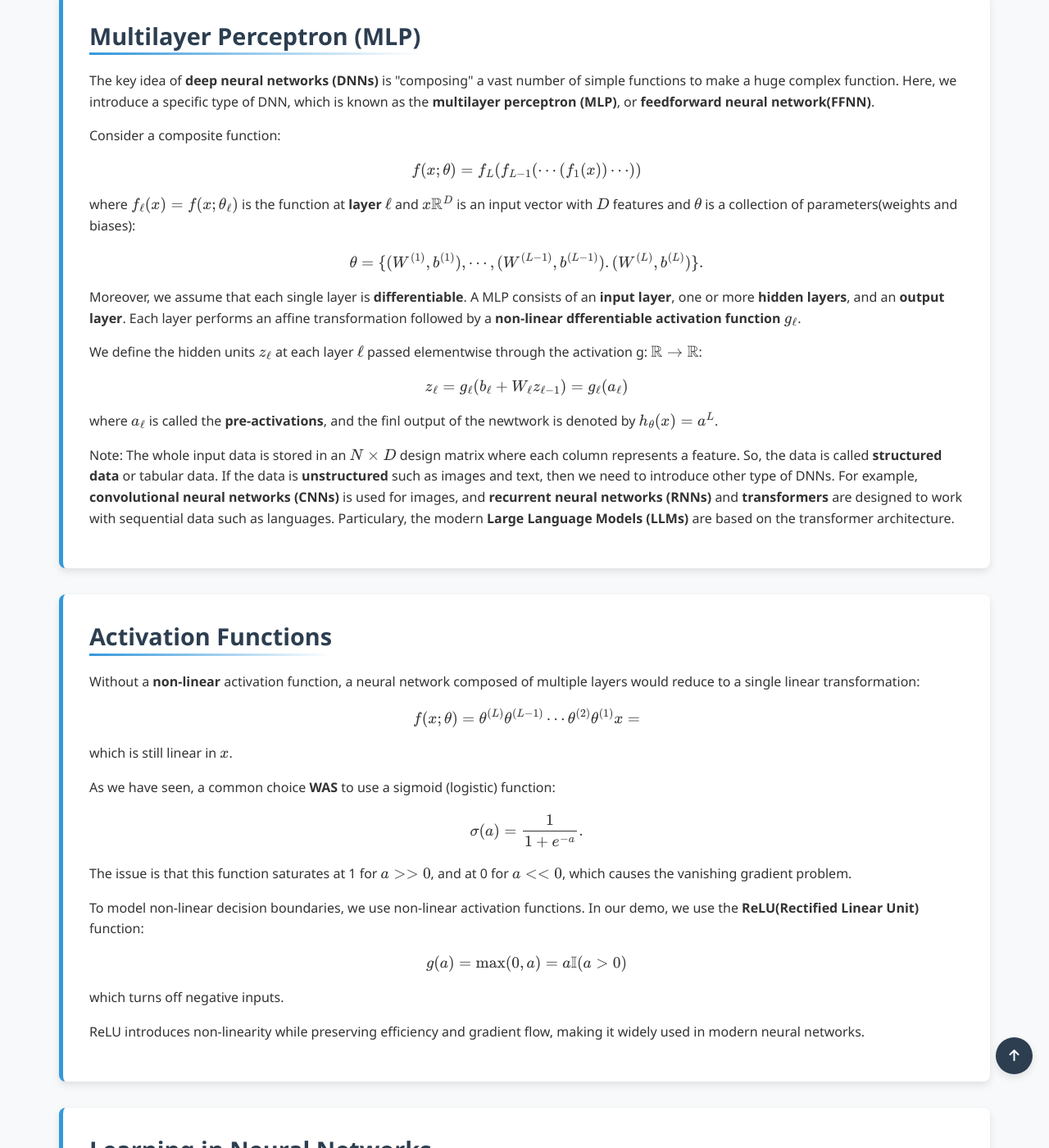
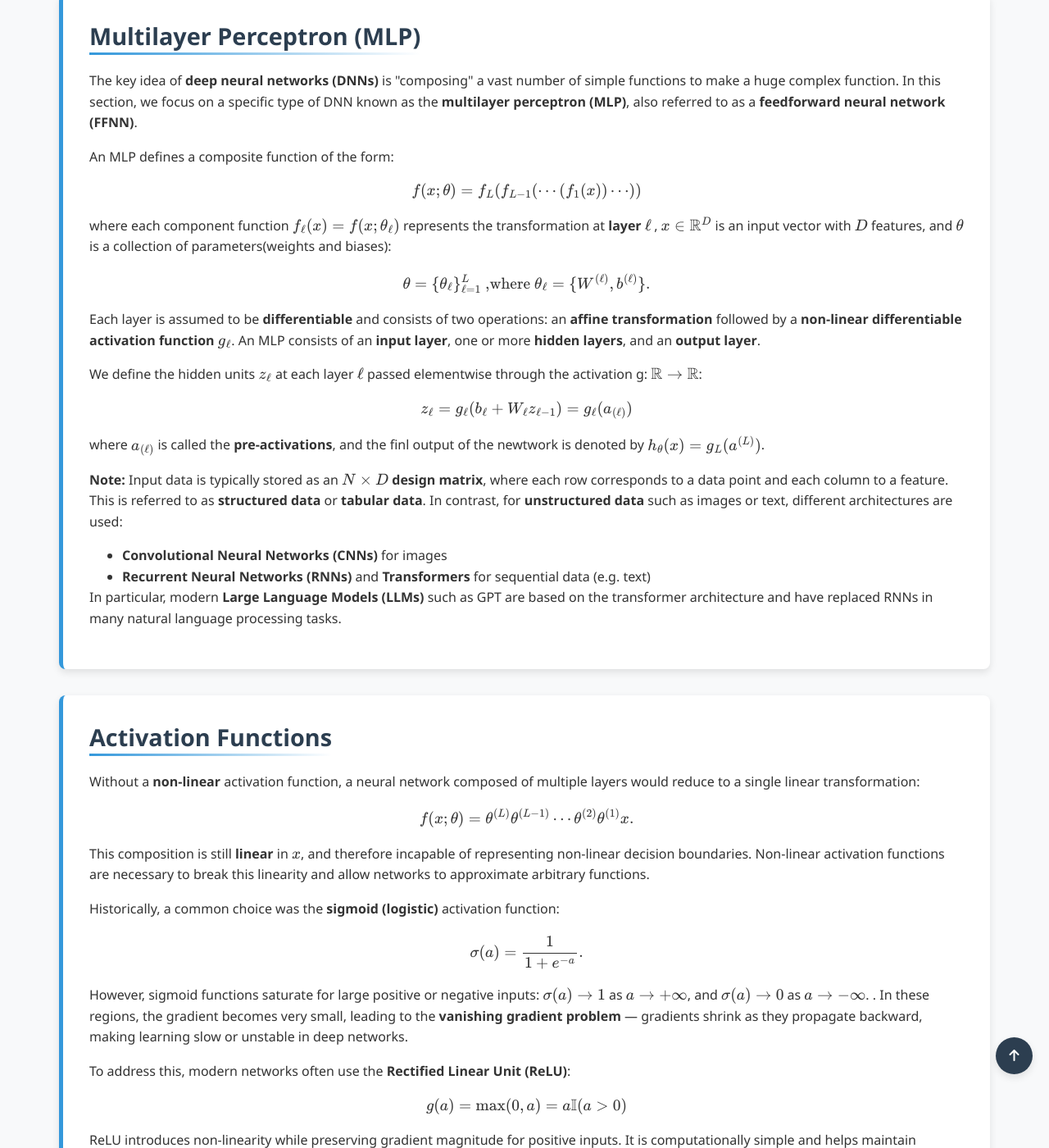
Before and after one commit to Yusukey01/yusukey01.github.io, a Jekyll site: the page built from Mathematics/Machine_learning/neural_networks.html, in a window 1280 px wide and 1400 px high, scrolled down 677 px. Shown: the whole window at 82% size. Built offline with Jekyll 4.4.1, drawn with Linux system fonts in a browser that asks for light colours; some of the changed text lies outside the part shown.

Commit message:
update V-4 NNs sections

```diff
--- a/Mathematics/Machine_learning/neural_networks.html
+++ b/Mathematics/Machine_learning/neural_networks.html
@@ -26,37 +26,53 @@ uses_python: false
                 <h2>Multilayer Perceptron (MLP)</h2>
                 <p>
                     The key idea of <strong>deep neural networks (DNNs)</strong> is "composing" a vast number of simple functions to
-                    make a huge complex function. Here, we introduce a specific type of DNN, which is known as the <strong>multilayer perceptron (MLP)</strong>, or
-                    <strong>feedforward neural network(FFNN)</strong>.
+                    make a huge complex function. In this section, we focus on a specific type of DNN known as the <strong>multilayer perceptron (MLP)</strong>,
+                    also referred to as a <strong>feedforward neural network (FFNN)</strong>.
                 </p>
+
                 <p>
-                    Consider a composite function:
+                    An MLP defines a composite function of the form:
                     \[
                     f(x ; \theta) = f_L (f_{L-1}(\cdots(f_1(x))\cdots))
                     \]
-                    where \(f_{\ell}(x) = f(x ; \theta_{\ell})\) is the function at <strong>layer</strong> \(\ell\) and \(x \mathbb{R}^D\)
-                    is an input vector with \(D\) features and \(\theta\) is a collection of parameters(weights and biases):
+
+                    where each component function \( f_\ell(x) = f(x; \theta_\ell) \) represents the transformation at
+                    <strong>layer</strong> \( \ell \,\), \( x \in \mathbb{R}^D \) is an input vector with \( D \) features, and
+                    \(\theta\) is a collection of parameters(weights and biases):
                     \[
-                    \theta = \{(W^{(1)}, b^{(1)}), \cdots,  (W^{(L-1)}, b^{(L-1)}).  (W^{(L)}, b^{(L)})\}.
+                    \theta = \{ \theta_\ell \}_{\ell=1}^L \text{ ,where } \theta_\ell = \{ W^{(\ell)}, b^{(\ell)} \}.
                     \]
-                    Moreover, we assume that each single layer is <strong>differentiable</strong>. A MLP consists of an <strong>input layer</strong>,
-                    one or more <strong>hidden layers</strong>, and an <strong>output layer</strong>. Each layer performs an affine transformation
-                    followed by a <strong>non-linear dfferentiable activation function</strong> \(g_{\ell}\).
+                </p>
+                <p>
+                     Each layer is assumed to be <strong>differentiable</strong> and consists of two operations: an <strong>affine transformation</strong> followed
+                     by a <strong>non-linear differentiable activation function</strong> \( g_\ell \). An MLP consists of an <strong>input layer</strong>, one or
+                     more <strong>hidden layers</strong>, and an <strong>output layer</strong>.
+                </p>
+
                 <p>
                     We define the hidden units \(z_{\ell}\) at each layer \(\ell\) passed  elementwise through the activation g: \(\mathbb{R} \to \mathbb{R}\):
                     \[
-                    z_{\ell} = g_{\ell}(b_{\ell} + W_{\ell}z_{\ell -1}) = g_{\ell}(a_{\ell})
+                    z_{\ell} = g_{\ell}(b_{\ell} + W_{\ell}z_{\ell -1}) = g_{\ell}(a_{(\ell)})
                     \]
-                    where \(a_{\ell}\) is called the <strong>pre-activations</strong>, and the finl output of the newtwork is denoted by
-                    \(h_\theta(x) = a^L\).
+                    where \(a_{(\ell)}\) is called the <strong>pre-activations</strong>, and the finl output of the newtwork is denoted by
+                    \(h_\theta(x) = g_L(a^{(L)})\).
                 </p>
 
+                 <p>
+                    <strong>Note:</strong> Input data is typically stored as an \( N \times D \) <strong>design matrix</strong>, where each
+                    row corresponds to a data point and each column to a feature. This is referred to as <strong>structured data</strong> or
+                    <strong>tabular data</strong>. In contrast, for <strong>unstructured data</strong> such as images or text, different architectures
+                    are used:
+                </p>
+
+                <ul style="padding-left: 40px;">
+                    <li><strong>Convolutional Neural Networks (CNNs)</strong> for images</li>
+                    <li><strong>Recurrent Neural Networks (RNNs)</strong> and <strong>Transformers</strong> for sequential data (e.g. text)</li>
+                </ul>
+
                 <p>
-                    Note: The whole input data is stored in an \(N \times D\) design matrix where each column represents a feature. So, the data is
-                    called <strong>structured data</strong> or tabular data. If the data is <strong>unstructured</strong> such as images and text,
-                    then we need to introduce other type of DNNs. For example, <strong>convolutional neural networks (CNNs)</strong> is used for images,
-                    and <strong>recurrent neural networks (RNNs)</strong> and <strong>transformers</strong> are designed to work with sequential data
-                    such as languages. Particulary, the modern <strong>Large Language Models (LLMs)</strong> are based on the transformer architecture.
+                    In particular, modern <strong>Large Language Models (LLMs)</strong> such as GPT are based on the transformer architecture and
+                    have replaced RNNs in many natural language processing tasks.
                 </p>
             </section>
 
@@ -66,29 +82,27 @@ uses_python: false
                     Without a <strong>non-linear</strong> activation function, a neural network composed of multiple layers would reduce to a
                     single linear transformation:
                     \[
-                    f(x ; \theta) = \theta^{(L)} \theta^{(L-1)}  \cdots \theta^{(2)} \theta^{(1)} x =
+                    f(x ; \theta) = \theta^{(L)} \theta^{(L-1)}  \cdots \theta^{(2)} \theta^{(1)} x.
                     \]
-                    which is still linear in \( x \).
+                    This composition is still <strong>linear</strong> in \( x \), and therefore incapable of representing non-linear decision boundaries.
+                    Non-linear activation functions are necessary to break this linearity and allow networks to approximate arbitrary functions.
                 </p>
                 <p>
-                     As we have seen, a common choice <strong>WAS</strong> to use a sigmoid (logistic) function:
-                     \[
-                     \sigma(a) = \frac{1}{1+e^{-a}}.
-                     \]
-                     The issue is that this function saturates at 1 for \(a >> 0\), and at 0 for \(a << 0\), which causes
-                     the vanishing gradient problem.
+                    Historically, a common choice was the <strong>sigmoid (logistic)</strong> activation function:
+                    \[
+                    \sigma(a) = \frac{1}{1+e^{-a}}.
+                    \]
+                    However, sigmoid functions saturate for large positive or negative inputs: \( \sigma(a) \to 1 \) as \( a \to +\infty \), and \( \sigma(a) \to 0 \) as \( a \to -\infty \). .
+                    In these regions, the gradient becomes very small, leading to the <strong>vanishing gradient problem</strong> — gradients shrink as they propagate backward, making learning
+                    slow or unstable in deep networks.
                 </p>
                 <p>
-                    To model non-linear decision boundaries, we use non-linear activation functions. In our demo,
-                    we use the <strong>ReLU(Rectified Linear Unit)</strong> function:
+                    To address this, modern networks often use the <strong>Rectified Linear Unit (ReLU)</strong>:
                     \[
                     g(a) = \max(0, a) = a \mathbb{I}(a>0)
                     \]
-                    which turns off negative inputs.
-                </p>
-                <p>
-                    ReLU introduces non-linearity while preserving efficiency and gradient flow, making it widely used
-                    in modern neural networks.
+                    ReLU introduces non-linearity while preserving gradient magnitude for positive inputs. It is computationally simple and helps maintain gradient flow during training, which
+                    is why it is now a standard choice in modern neural networks architectures.
                 </p>
             </section>
 
@@ -176,10 +190,6 @@ uses_python: false
                 </ul>
             </section>
 
-             <section id="" class="section-content">
-                <h2></h2>
-            </section>
-
         </div>
         <script src="/js/main.js"></script>
         <script src="/js/intro_nn.js"></script>
```
